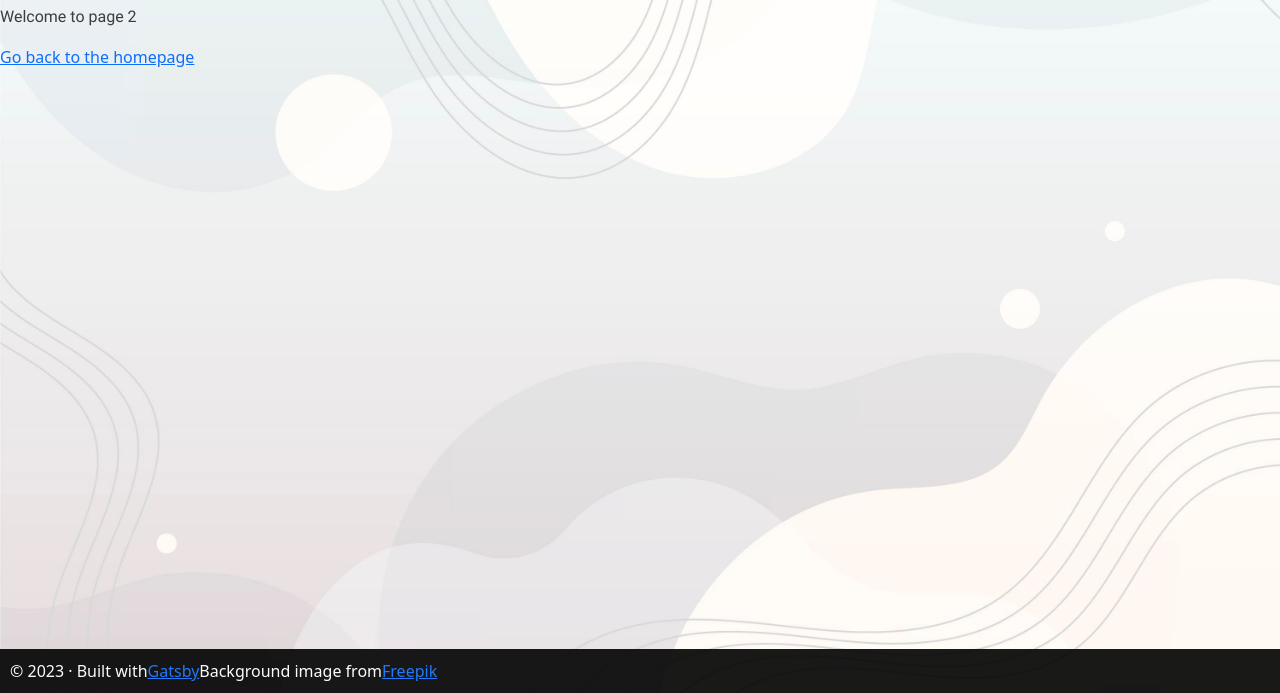
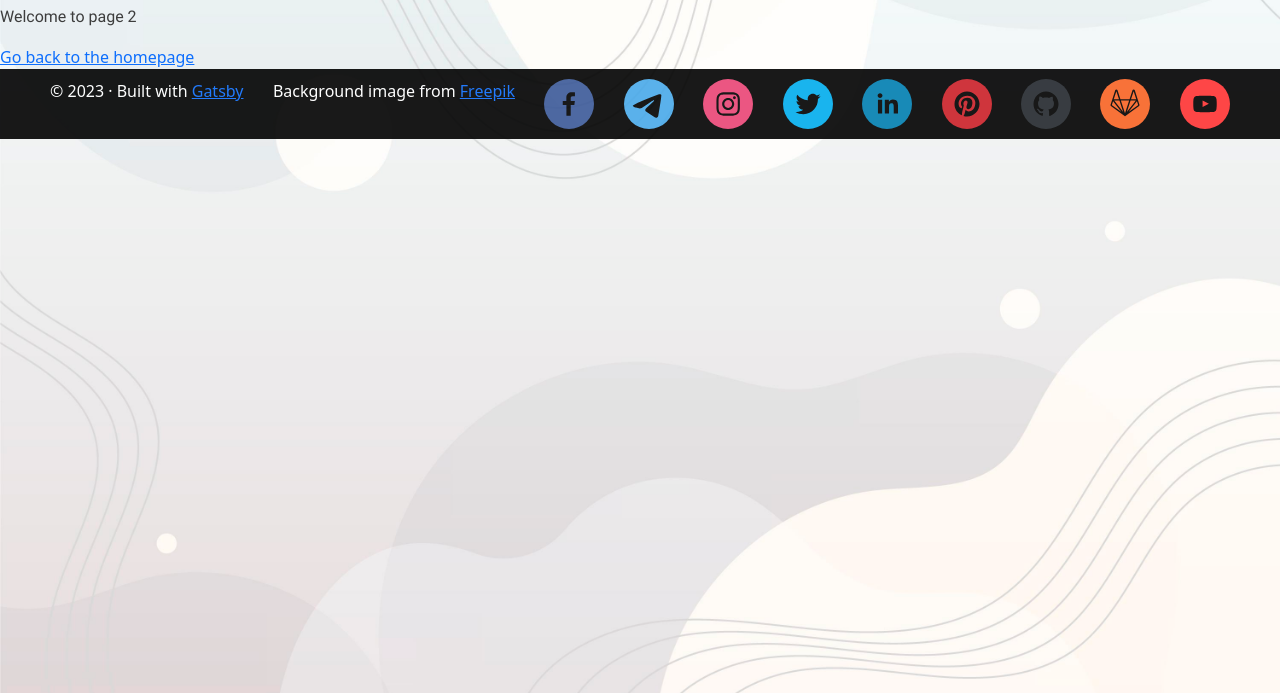
Before and after one commit to konvod93/konvod-gatsby-static-cms-v2, a Gatsby site: page /page-2 in a window 1280 px wide. Shown: the part 107-800 px from the top of the page. Built offline with nearby package versions, Linux system fonts and the light colour scheme; Gatsby itself is replaced by a stand-in of ours.

Commit message:
added social icons in footer

```diff
--- a/package.json
+++ b/package.json
@@ -25,6 +25,7 @@
     "react-dom": "^18.2.0",
     "react-helmet": "^6.1.0",
     "react-icons": "^4.10.1",
+    "react-social-icons": "^5.15.0",
     "request": "^2.88.2"
   },
   "devDependencies": {
--- a/src/components/layout.js
+++ b/src/components/layout.js
@@ -16,6 +16,7 @@ import '../fonts/Roboto-Italic.ttf';
 import '../fonts/Roboto-Light.ttf';
 import '../fonts/Roboto-Medium.ttf';
 import '../fonts/Roboto-Regular.ttf';
+import { SocialIcon } from "react-social-icons";
 
 
 const Layout = ({ children }) => {
@@ -42,20 +43,36 @@ const Layout = ({ children }) => {
           fontSize: `var(--font-sm)`,
           backgroundColor: `black`,
           color: `white`,
-          position: `fixed`,
-          bottom: `0`,
+          position: `sticky`,
+          bottom: `-10px`,
           opacity: `0.9`,
-          padding: `10px`,
+          paddingTop: `10px`,
+          paddingBottom: `10px`,
+          justifyContent: `space-between`,
+          paddingLeft: `50px`,
+          paddingRight: `50px`
         }}
       >
-
+        <span>
         © {new Date().getFullYear()} &middot; Built with
         {` `}
         <a href="https://www.gatsbyjs.com">Gatsby</a>
         {` `}
+        </span>
+        <span>
         Background image from
         {` `}
         <a href="https://ru.freepik.com/free-vector/white-abstract-background_11852424.htm#query=%D1%84%D0%BE%D0%BD%D0%B4%D0%BB%D1%8F%D1%81%D0%B0%D0%B9%D1%82%D0%B0&position=5&from_view=keyword&track=ais#position=5&query=%D1%84%D0%BE%D0%BD%D0%B4%D0%BB%D1%8F%D1%81%D0%B0%D0%B9%D1%82%D0%B0?log-in=google">Freepik</a>
+        </span>
+        <SocialIcon url="#" network="facebook"/>
+        <SocialIcon url="#" network="telegram"/>
+        <SocialIcon url="#" network="instagram"/>
+        <SocialIcon url="#" network="twitter"/>
+        <SocialIcon url="#" network="linkedin"/>
+        <SocialIcon url="#" network="pinterest"/>
+        <SocialIcon url="#" network="github"/>
+        <SocialIcon url="#" network="gitlab"/>
+        <SocialIcon url="#" network="youtube"/>
       </footer>
     </>
   )
```
Also changed, not shown: 2 other files.
